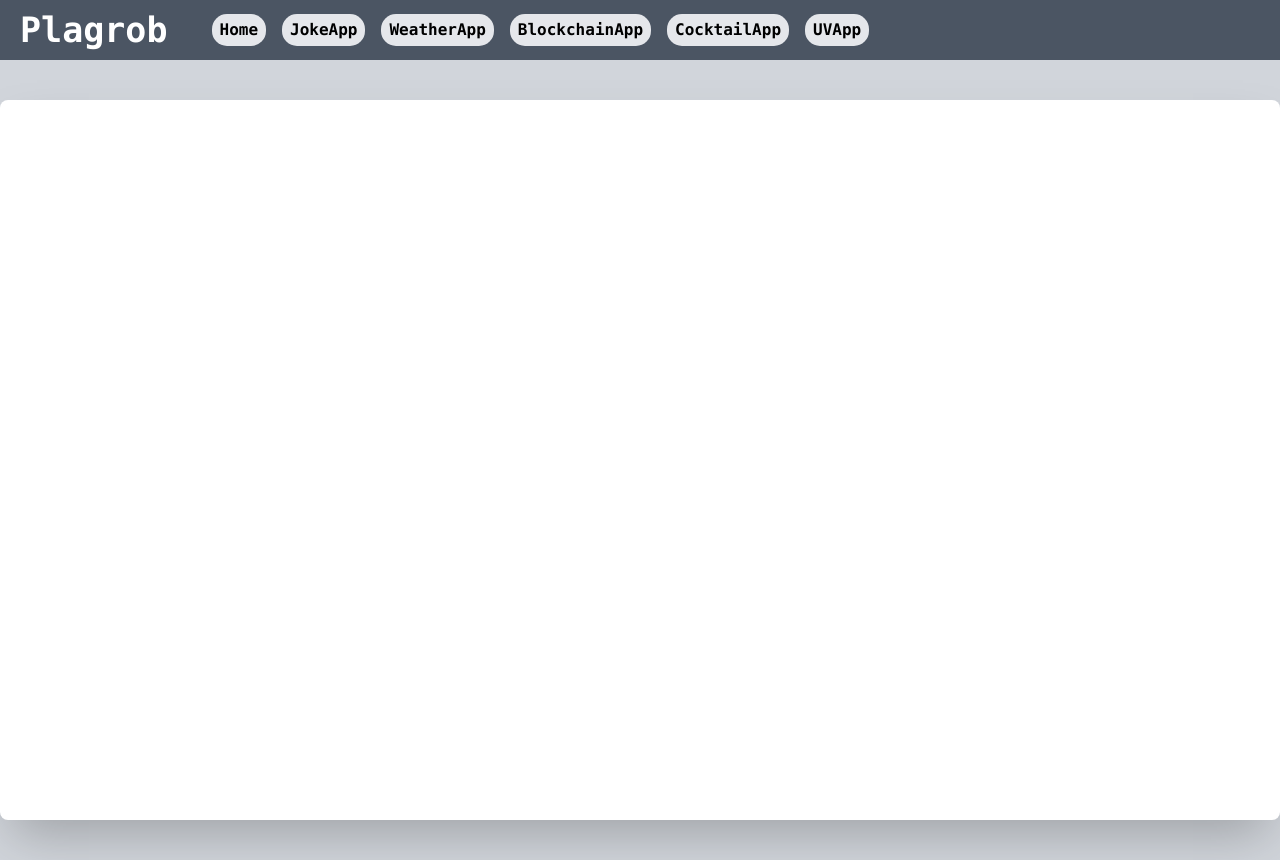
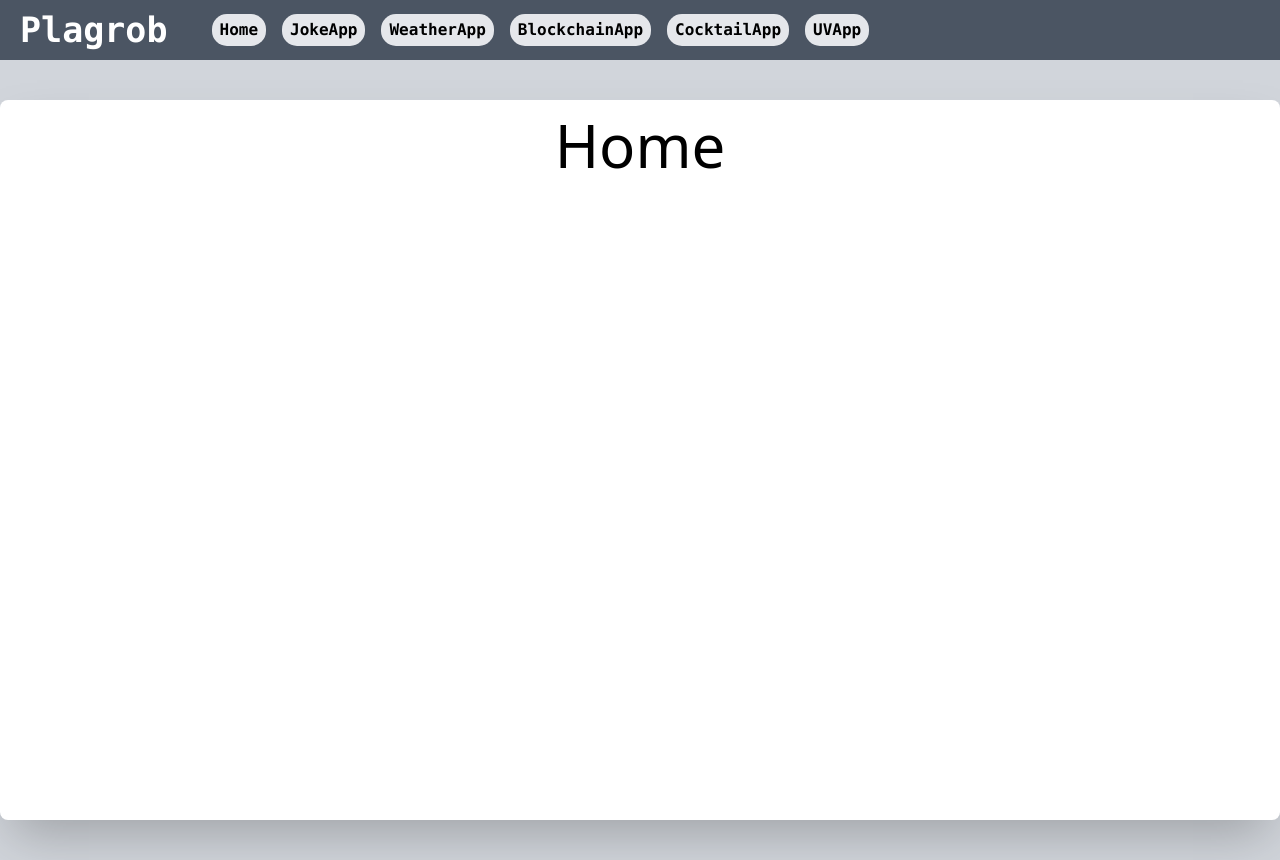
Before and after one commit to Pavatnon/Learning, a Vue app in the folder Project_for_Practice/challengePlactice/: page /Home in a window 1280 px wide. Built offline with nearby package versions, Linux system fonts and the light colour scheme.

Commit message:
addrouter

```diff
--- a/Project_for_Practice/challengePlactice/package.json
+++ b/Project_for_Practice/challengePlactice/package.json
@@ -9,7 +9,8 @@
     "preview": "vite preview"
   },
   "dependencies": {
-    "vue": "^3.4.29"
+    "vue": "^3.4.29",
+    "vue-router": "^4.0.13"
   },
   "devDependencies": {
     "@vitejs/plugin-vue": "^5.0.5",
--- a/Project_for_Practice/challengePlactice/src/App.vue
+++ b/Project_for_Practice/challengePlactice/src/App.vue
@@ -5,8 +5,9 @@
   <!-- mainSection -->
   <section>
     <div class="flex w-full h-screen justify-center items-center bg-gray-300">
-        <div class="w-[1600px] h-[90%] bg-white rounded-lg shadow-2xl">
+        <div class="w-[1600px] h-[90%] bg-white rounded-lg shadow-2xl object-contain">
           <!-- content -->
+          <router-view />
         </div>
     </div>
   </section>
--- /dev/null
+++ b/Project_for_Practice/challengePlactice/src/Router/index.js
@@ -0,0 +1,44 @@
+import { createRouter, createWebHistory } from "vue-router";
+
+let routes = [
+    {
+      path: "/"  || "/Home",
+      name: "Home",
+      component: ()=> import('../components/Content/HomeView.vue')
+    },
+    {
+      path: "/Home",
+      name: "Home",
+      component: ()=> import('../components/Content/HomeView.vue')
+    },
+    {
+      path: "/JokeApp",
+      name: "JokeApp",
+      component: ()=> import('../components/Content/JokeApp.vue')
+    },
+    {
+      path: "/WeatherApp",
+      name: "WeatherApp",
+      component: ()=> import('../components/Content/WeatherApp.vue')
+    },
+    {
+      path: "/BlockchainApp",
+      name: "BlockchainApp",
+      component: ()=> import('../components/Content/BlockchainApp.vue')
+    },
+    {
+      path: "/CocktailApp",
+      name: "CocktailApp",
+      component: ()=> import('../components/Content/CocktailApp.vue')
+    },
+    {
+      path: "/UVApp",
+      name: "UVApp",
+      component: ()=> import('../components/Content/UVApp.vue')
+    },
+];
+const router = createRouter({
+  history: createWebHistory(),
+  routes,
+});
+export default router;
--- /dev/null
+++ b/Project_for_Practice/challengePlactice/src/components/Content/HomeView.vue
@@ -0,0 +1,8 @@
+<template>
+    <div class="flex justify-center">
+        <h1 class="text-[60px]">Home</h1>
+    </div>
+</template>
+<script>
+
+</script>
--- a/Project_for_Practice/challengePlactice/src/components/HeadNavbar.vue
+++ b/Project_for_Practice/challengePlactice/src/components/HeadNavbar.vue
@@ -1,15 +1,22 @@
 <template>
-    <div class="flex flex-row w-full h-[60px] bg-gray-600 items-center font-mono px-5 gap-5">
+    <div class="flex flex-row w-full h-[60px] bg-gray-600 items-center font-mono px-5 gap-5 ">
         <h1 class="text-[35px] font-bold text-white">Plagrob</h1>
         <div class="flex flex-row w-auto justify-around ml-6 gap-4">
-           <button class="px-2 py-1 bg-gray-200 rounded-[15px] font-bold hover:bg-gray-400 hover:px-3 transition-all "
-            v-for ="app in appList"
-            >{{app}}</button>
+            <router-link v-for="(app, index) in appList" :key="index" :to="`/${app}`"
+                        @click="currentPage = index"
+                        class="px-2 py-1 bg-gray-200 rounded-[15px] font-bold hover:bg-gray-400 hover:px-3 transition-all">
+                {{ app }}
+            </router-link>
+        </div >
+        <div class="ml-auto">
+            <h1 class="text-[35px] font-bold text-white ">{{ appList[currentPage] }}</h1>
         </div>
+
     </div>
 </template>
 <script setup>
 import {ref} from 'vue';
+    const currentPage = ref();
     const appList = ref([
         'Home',
         'JokeApp',
@@ -18,4 +25,5 @@ import {ref} from 'vue';
         'CocktailApp',
         'UVApp',
     ]);
+
 </script>
```
Also changed, not shown: Project_for_Practice/challengePlactice/src/main.js (+7 -0 lines), 1 other file (tests, documents, lock files or other folders).
